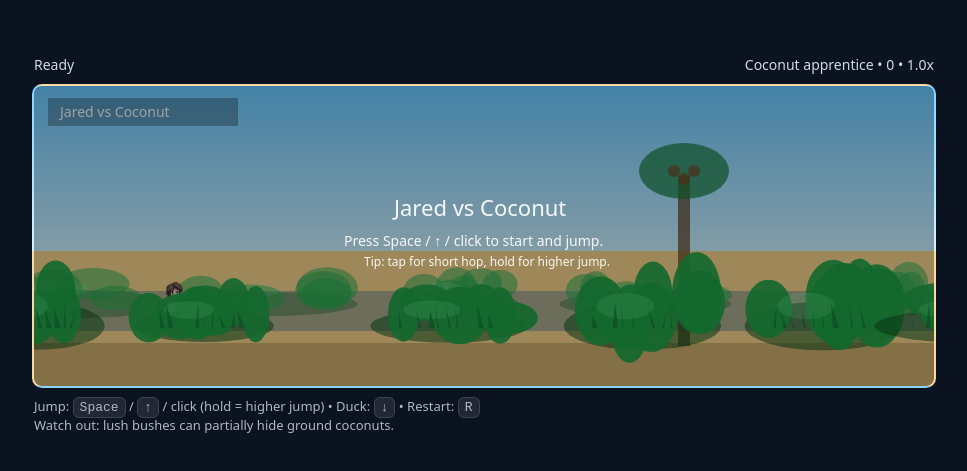
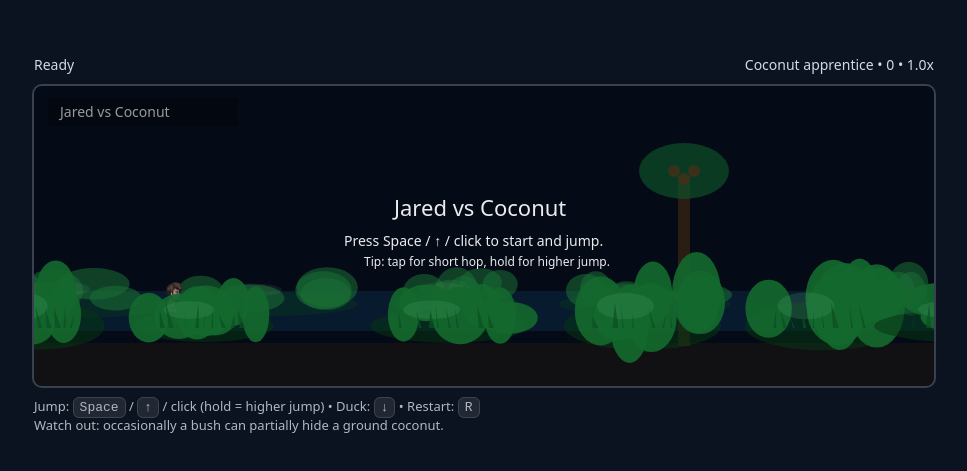
Before and after one commit to stervort/Coconut, a plain HTML site: page index.html in a window 1280 px wide. Shown: the part 155-626 px from the top of the page, without its empty margins (156-1123 px from the left). Drawn offline with Linux system fonts and the light colour scheme.

Commit message:
Update index.html

```diff
--- a/index.html
+++ b/index.html
@@ -7,9 +7,11 @@
   <style>
     html, body { height: 100%; margin: 0; background:#0b1320; font-family: system-ui, sans-serif; color:#e9eef7; }
     .wrap { display:flex; flex-direction:column; align-items:center; justify-content:center; height:100%; gap:10px; }
-    canvas { background: linear-gradient(#69c7ff, #c9f0ff 55%, #f3d28b 55%, #f3d28b);
-             border: 2px solid rgba(255,255,255,.2);
-             border-radius: 10px; }
+    canvas {
+      background: #071022;
+      border: 2px solid rgba(255,255,255,.2);
+      border-radius: 10px;
+    }
     .hud { width:min(900px, 96vw); display:flex; justify-content:space-between; font-size:14px; opacity:.9; }
     .help { width:min(900px, 96vw); font-size:13px; opacity:.75; line-height:1.35; }
     kbd { background:rgba(255,255,255,.12); border:1px solid rgba(255,255,255,.18); padding:2px 6px; border-radius:6px; }
@@ -30,7 +32,7 @@
 
     <div class="help">
       Jump: <kbd>Space</kbd> / <kbd>↑</kbd> / click (hold = higher jump) • Duck: <kbd>↓</kbd> • Restart: <kbd>R</kbd><br>
-      Watch out: lush bushes can partially hide ground coconuts.
+      Watch out: occasionally a bush can partially hide a ground coconut.
     </div>
   </div>
 
```
